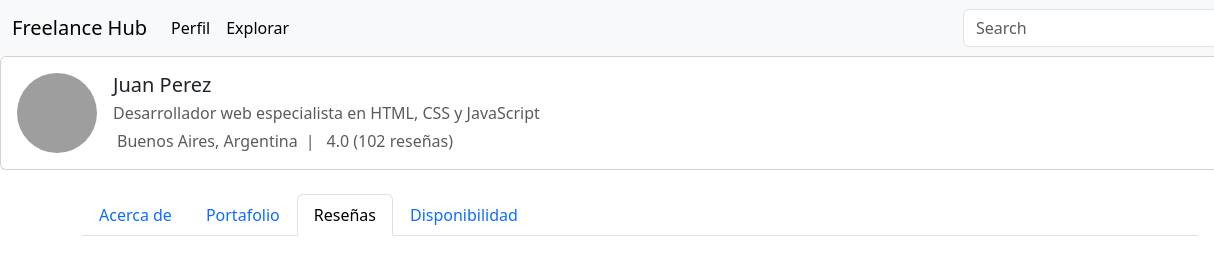
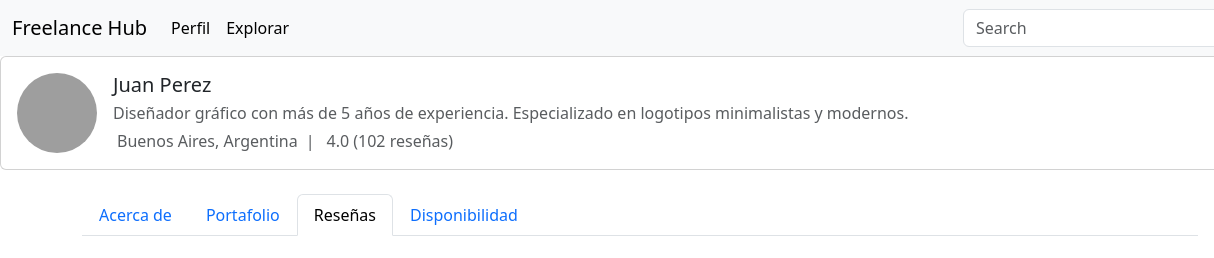
Before and after one commit to neuhuen/Proyecto-final, a plain HTML site: page perfil-reseñas_1.html in a window 1280 px wide. Shown: the top 258 px of the page, 0-1214 px from the left. Drawn offline with nearby package versions, Linux system fonts and the light colour scheme; grey boxes are pictures that could not be loaded; some icons are missing.

Commit message:
Fix de detalles

```diff
--- a/perfil-reseñas_1.html
+++ b/perfil-reseñas_1.html
@@ -43,7 +43,7 @@
 
         <div class="flex-grow-1">
           <h5 class="mb-1">Juan Perez</h5>
-          <p class="text-muted mb-1">Desarrollador web especialista en HTML, CSS y JavaScript</p>
+          <p class="text-muted mb-1">Diseñador gráfico con más de 5 años de experiencia. Especializado en logotipos minimalistas y modernos.</p>
 
           <div class="d-flex align-items-center text-muted">
             <i class="bi bi-geo-alt-fill me-1"></i>
```
Also changed, not shown: perfil-disponibilidad_1.html (+1 -1 lines), perfil-portafolio_1.html (+1 -1 lines).
